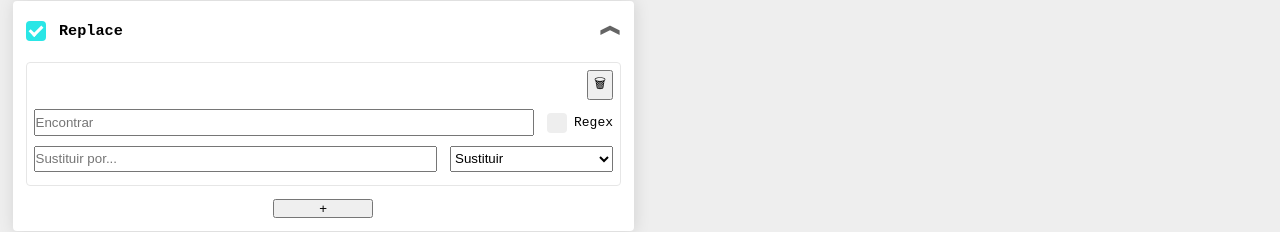
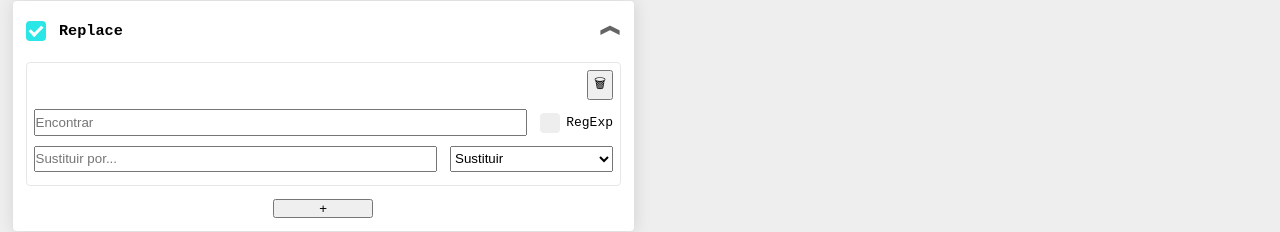
Before and after one commit to barelyfalse/multiline-string-formatter, a React (Create React App) app: page / in a window 1280 px wide. Shown: the part 699-931 px from the top of the page. Built offline with nearby package versions, Linux system fonts and the light colour scheme.

Commit message:
replace rules label change

```diff
--- a/src/components/ReplaceRule.js
+++ b/src/components/ReplaceRule.js
@@ -14,13 +14,13 @@ function ReplaceRule({index, rule, setRule, removeRule}) {
       <div className="row">
         <input
           type="text"
-          placeholder={rule.regexMode?'Regex':'Encontrar'}
+          placeholder={rule.regexMode?'RegExp':'Encontrar'}
           value={rule.find}
           onChange={e => {
             setRule(index, 'find', e.target.value)
           }}
         ></input>
-        <Checkbox label='Regex' checked={rule.regexMode} setChecked={(val) => setRule(index, 'regexMode', val)}/>
+        <Checkbox label='RegExp' checked={rule.regexMode} setChecked={(val) => setRule(index, 'regexMode', val)}/>
       </div>
       <div className="row">
         <input
```
